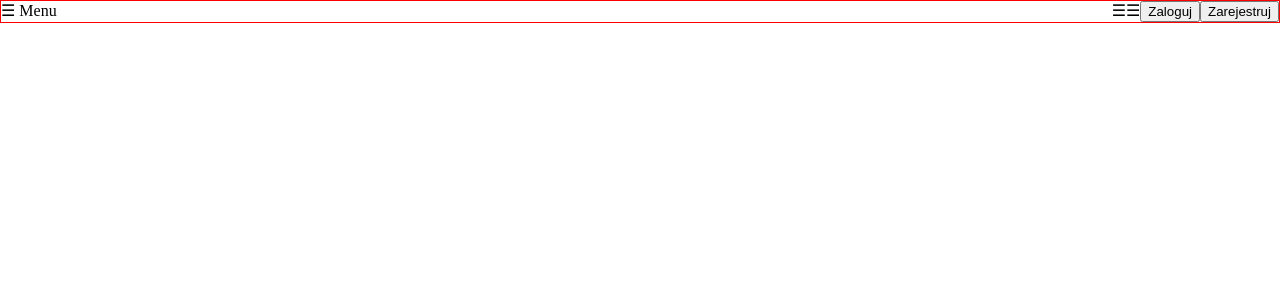
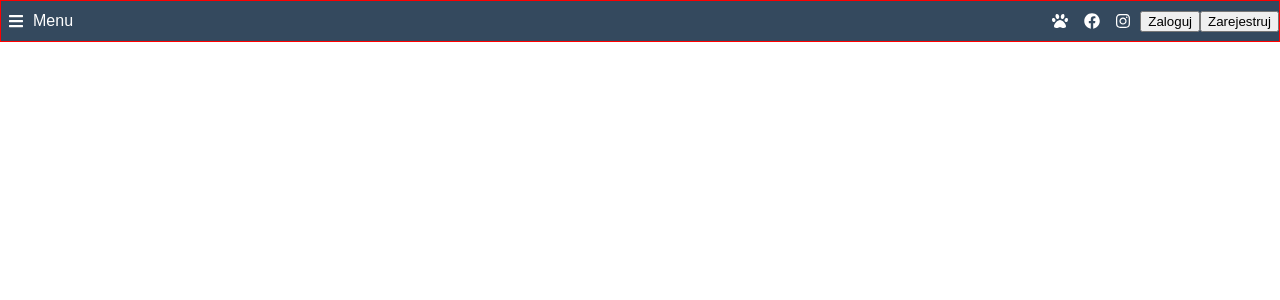
Before and after one commit to anxiety47/kgt-angular, an Angular app: page / in a window 1280 px wide. Shown: the top 300 px of the page. Built offline with nearby package versions, Linux system fonts and the light colour scheme.

Commit message:
Added fontawesome icons and color variables

```diff
--- a/src/app/app.module.ts
+++ b/src/app/app.module.ts
@@ -4,6 +4,7 @@ import { NgModule } from '@angular/core';
 import { AppRoutingModule } from './app-routing.module';
 import { AppComponent } from './app.component';
 import { HeaderComponent } from './shared/header/header.component';
+import { FontAwesomeModule } from '@fortawesome/angular-fontawesome';
 
 @NgModule({
   declarations: [
@@ -12,7 +13,8 @@ import { HeaderComponent } from './shared/header/header.component';
   ],
   imports: [
     BrowserModule,
-    AppRoutingModule
+    AppRoutingModule,
+    FontAwesomeModule
   ],
   providers: [],
   bootstrap: [AppComponent]
--- a/src/app/shared/header/header.component.css
+++ b/src/app/shared/header/header.component.css
@@ -1,10 +1,17 @@
 .header-container {
   border: 1px solid red;
   display: flex;
+  align-items: center;
+  height: 2.5rem;
+  background-color: var(--color-grey);
+  color: var(--color-white);
+
 }
 
 .menu {
   flex: 1;
+  display: flex;
+  align-items: center;
 }
 
 .icons {
@@ -14,3 +21,9 @@
 .buttons {
   display: flex;
 }
+
+.fb-icon, .instagram-icon, .kgt-icon, .menu-icon {
+  height: 1rem;
+  width: 1rem;
+  padding: 0.5rem;
+}
--- a/src/app/shared/header/header.component.html
+++ b/src/app/shared/header/header.component.html
@@ -1,12 +1,12 @@
 <div class="header-container">
   <div class="menu">
-    <div class="menu-icon"></div>
-    &#9776; Menu
+    <div class="menu-icon"><fa-icon [icon]="faMenuIcon"></fa-icon></div>
+    Menu
   </div>
   <div class="icons">
-    <div class="kgt-icon">&#9776;</div>
-    <div class="fb-icon">&#9776;</div>
-    <div class="instagram-icon"></div>
+    <div class="kgt-icon"><fa-icon [icon]="faKgtIcon"></fa-icon></div>
+    <div class="fb-icon"><fa-icon [icon]="faFbIcon"></fa-icon></div>
+    <div class="instagram-icon"><fa-icon [icon]="faInstagramIcon"></fa-icon></div>
   </div>
   <div class="buttons">
     <button class="login-button">Zaloguj</button>
--- a/src/app/shared/header/header.component.ts
+++ b/src/app/shared/header/header.component.ts
@@ -1,11 +1,16 @@
 import { Component, OnInit } from '@angular/core';
-
+import { faPaw, faBars } from '@fortawesome/free-solid-svg-icons';
+import { faFacebook, faInstagram } from '@fortawesome/free-brands-svg-icons';
 @Component({
   selector: 'app-header',
   templateUrl: './header.component.html',
   styleUrls: ['./header.component.css']
 })
 export class HeaderComponent implements OnInit {
+  faMenuIcon = faBars;
+  faKgtIcon = faPaw;
+  faFbIcon = faFacebook;
+  faInstagramIcon = faInstagram;
 
   constructor() { }
 
--- a/src/styles.css
+++ b/src/styles.css
@@ -1,3 +1,16 @@
 body {
     margin: 0;
 }
+
+:root {
+    font-family: Montserrat, Arial, sans-serif;
+    font-size: 12pt;
+
+    /* colors */
+    --color-white: #fff;
+    --color-light-grey: #bababa;
+    --color-grey: #34495e;
+    --color-grey-hover: #415b76;
+    --color-grey-text: #4D5051;
+    --color-dark-grey: #1b1b1b;
+}
```
Also changed, not shown: package.json (+6 -2 lines), 1 other file (tests, documents, lock files or other folders).
